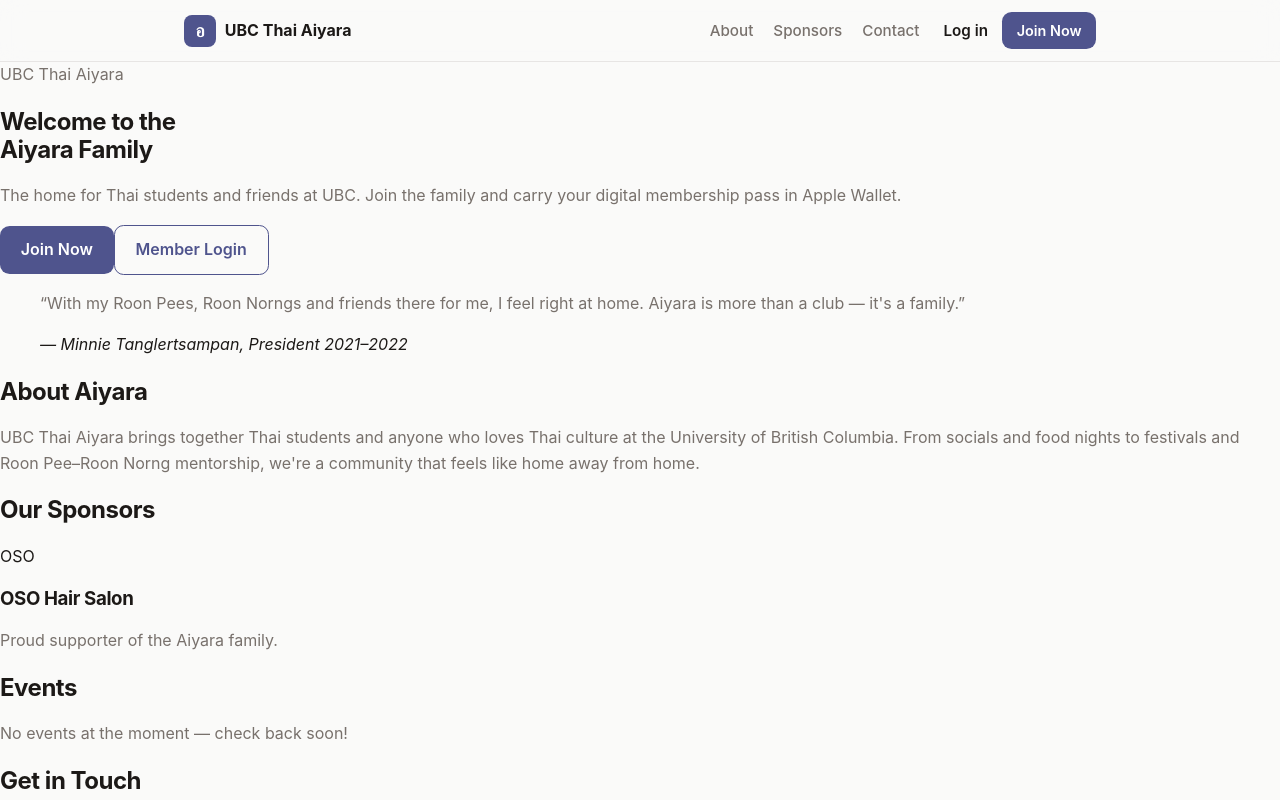
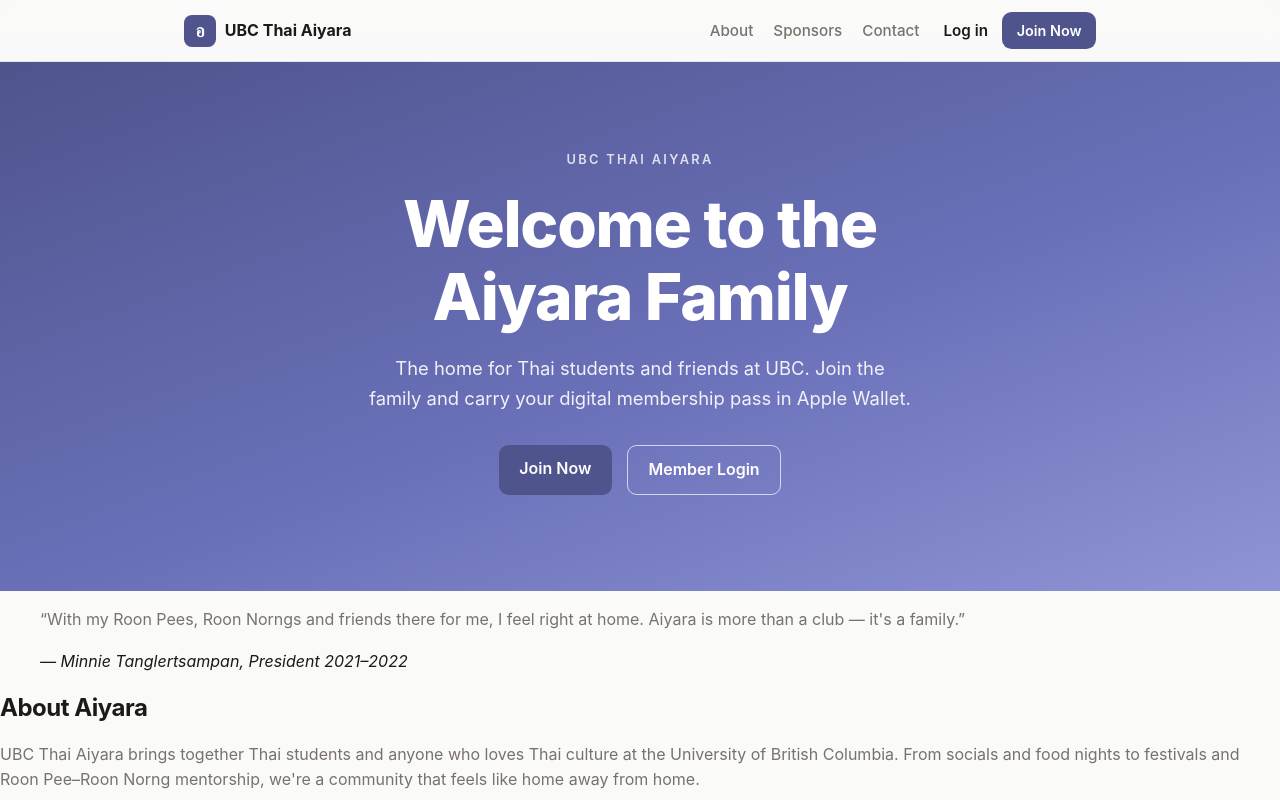
Before and after one commit to ubcthaiaiyara/website, a Next.js app: page / in a window 1280 px wide. Shown: the top 800 px of the page. Built offline with nearby package versions, Linux system fonts and the light colour scheme; no server answers.

Commit message:
style(ui): add gradient hero section styles

```diff
--- a/app/globals.css
+++ b/app/globals.css
@@ -157,6 +157,57 @@
   font-weight: 600;
 }
 
+/* ---------- Hero ---------- */
+.hero {
+  background: linear-gradient(160deg, #4f548d 0%, #6a70b8 55%, #8f94d6 100%);
+  color: #fff;
+}
+
+.hero-inner {
+  max-width: var(--max);
+  margin: 0 auto;
+  padding: 5.5rem 1.5rem 6rem;
+  text-align: center;
+}
+
+.eyebrow {
+  text-transform: uppercase;
+  letter-spacing: 0.18em;
+  font-size: 0.8rem;
+  font-weight: 600;
+  color: rgba(255, 255, 255, 0.8);
+  margin-bottom: 1rem;
+}
+
+.hero h1 {
+  font-size: clamp(2.5rem, 6vw, 4rem);
+  font-weight: 800;
+  margin: 0 0 1.25rem;
+}
+
+.hero-sub {
+  color: rgba(255, 255, 255, 0.9);
+  font-size: 1.15rem;
+  max-width: 34rem;
+  margin: 0 auto 2rem;
+}
+
+.hero-cta {
+  display: flex;
+  gap: 0.9rem;
+  justify-content: center;
+  flex-wrap: wrap;
+}
+
+.hero .button-ghost {
+  color: #fff;
+  border-color: rgba(255, 255, 255, 0.7);
+}
+
+.hero .button-ghost:hover {
+  background: rgba(255, 255, 255, 0.12);
+}
+
 .card {
   background: var(--card);
   border: 1px solid var(--border);
```
